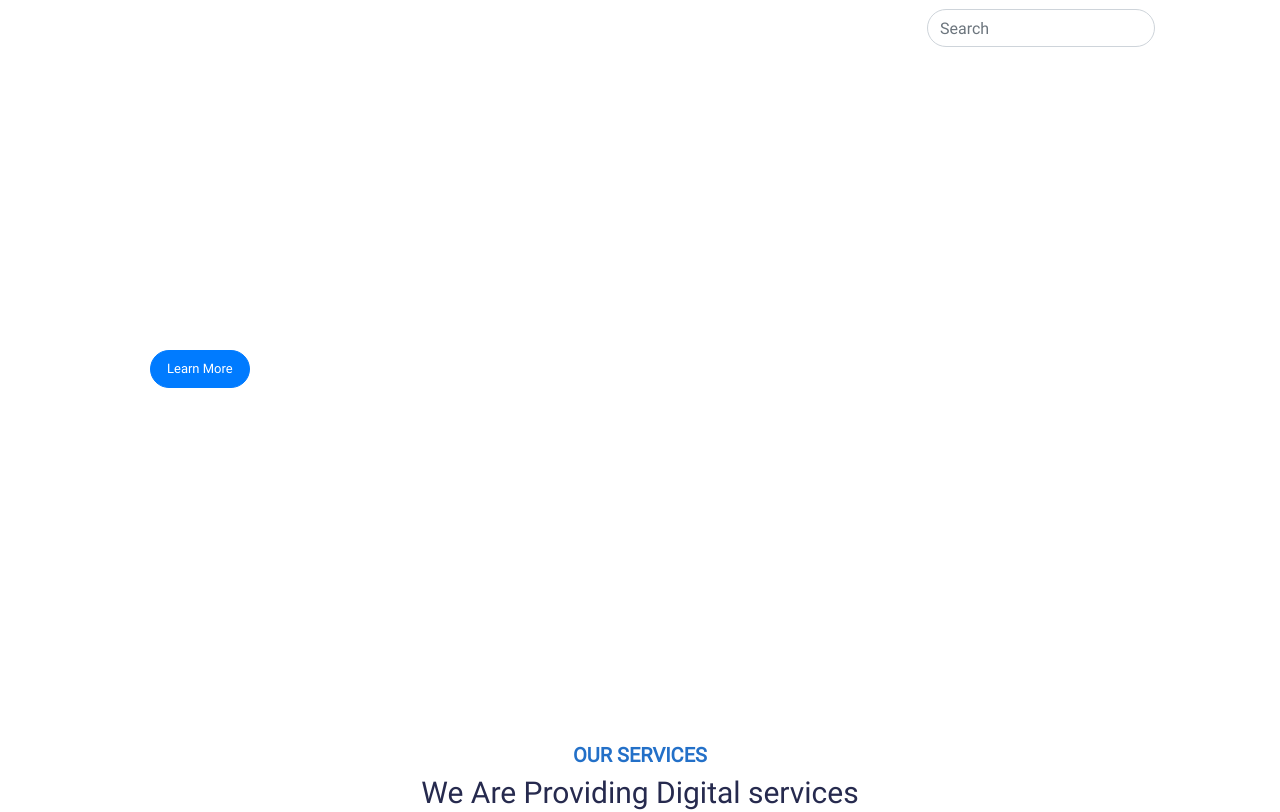
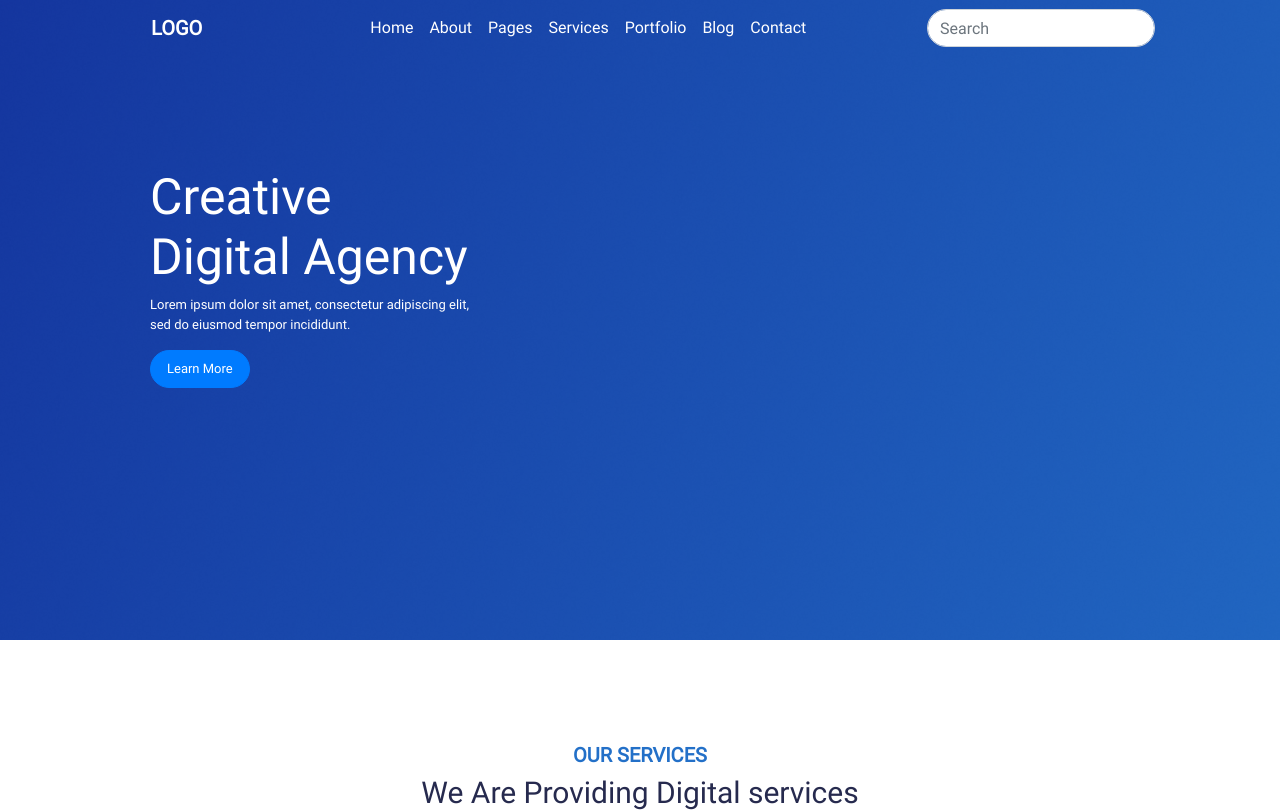
Before and after one commit to rjrajshinde/Logo---Front-end-Design, a plain HTML site: page index.html in a window 1280 px wide. Shown: the top 812 px of the page. Drawn offline with Linux system fonts and the light colour scheme; the site is published under a folder, as on GitHub Pages, so addresses that start at the root find nothing.

Commit message:
Update style.css

```diff
--- a/css/style.css
+++ b/css/style.css
@@ -13,7 +13,7 @@ body{
 
 /* header section starts here */
 #header{
-    background: url("/images/Rectangle1.png") no-repeat;
+    background: url("../images/Rectangle1.png") no-repeat;
     background-size: cover;
     height: 80vh;
     background-position: left;
```
